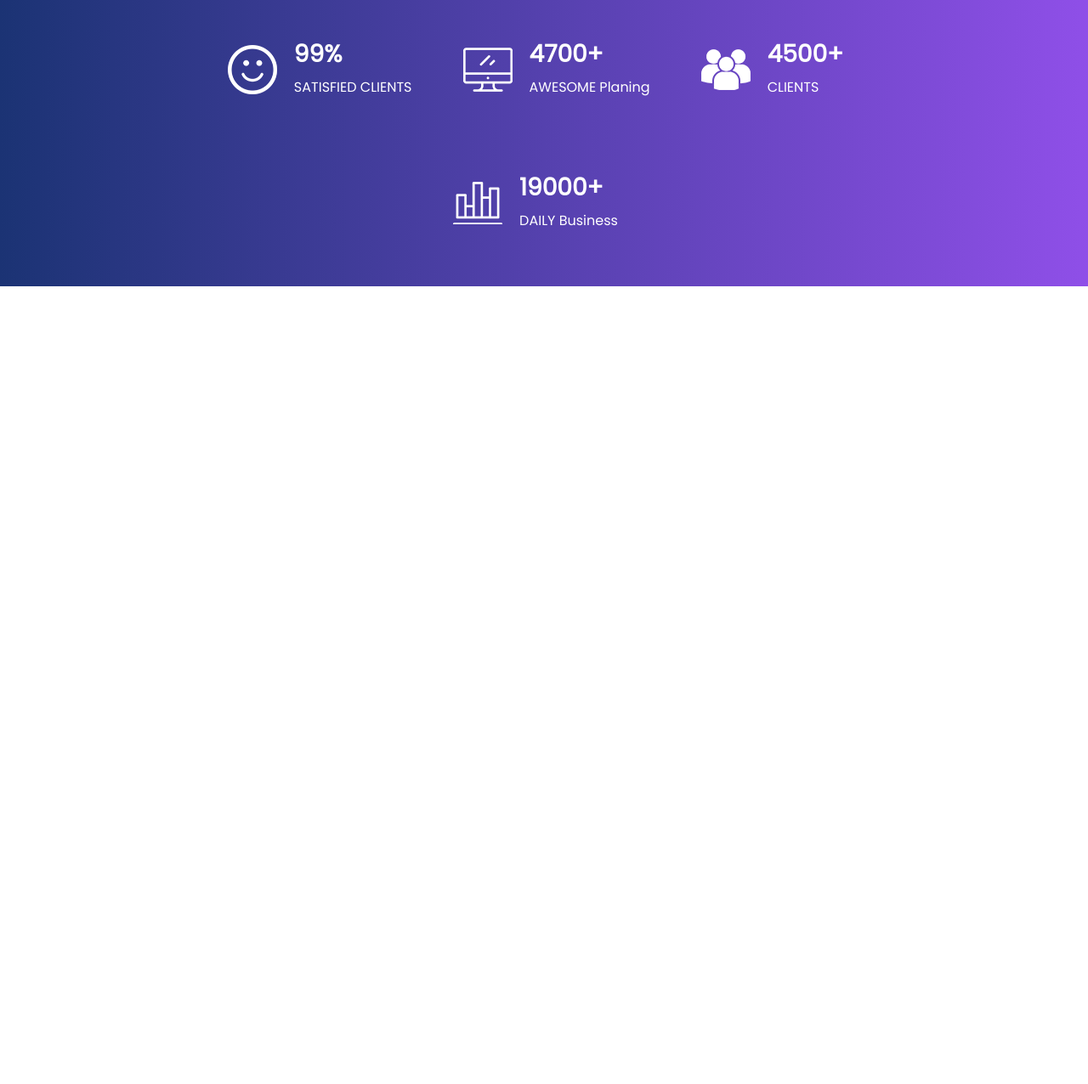
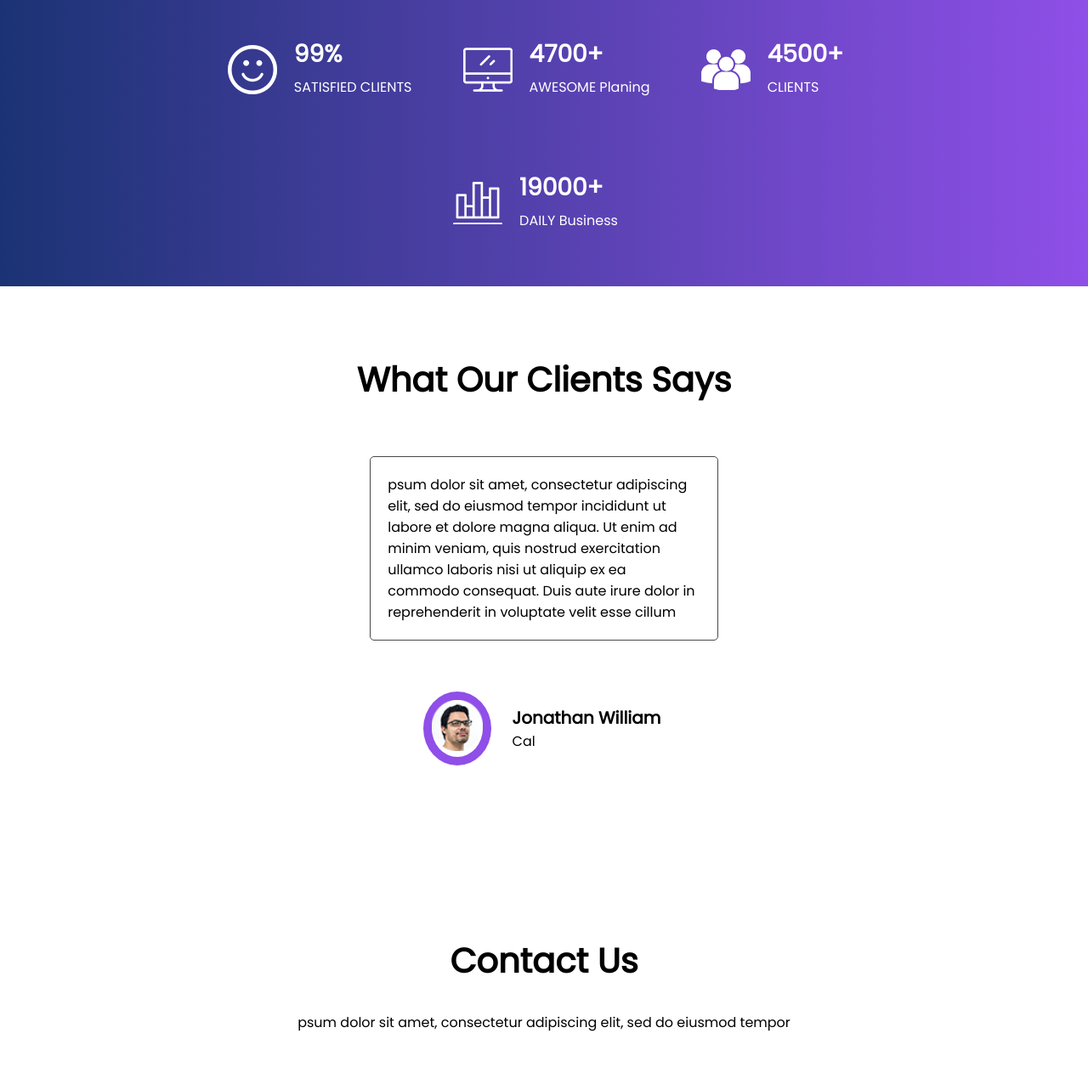
Before and after one commit to fahadmahmud04/agency-01, a plain HTML site: page index2.html in a window 1280 px wide. Shown: the part 4329-5605 px from the top of the page at 85% size. Before the commit the page ends 4666 px from the top, so only its background shows below. Drawn offline with Linux system fonts and the light colour scheme; a web font is replaced by a local one.

Commit message:
added client section and some contact section

```diff
--- a/css/style2.css
+++ b/css/style2.css
@@ -134,7 +134,6 @@ li {
     color: #fff;
     font-weight: bold;
     font-size: 45px;
-    font-family: 'Poppins', sans-serif;
     line-height: 1.2em;
     margin: 0px 0px 25px 0px;
 }
@@ -347,7 +346,7 @@ li {
     padding: 20px;
 }
 
-.detail-box {
+.contents .detail-box {
     padding: 20px;
     display: flex;
     justify-content: center;
@@ -367,3 +366,92 @@ li {
 }
 
 /* why section finish */
+/* client section strat here */
+.client-section {}
+
+.client-area {
+    display: flex;
+    justify-content: center;
+    align-items: center;
+    flex-direction: column;
+    padding: 80px 10%;
+}
+
+.client-area h2 {
+    text-align: center;
+    color: #000;
+    font-size: 40px;
+    font-weight: bold;
+}
+
+.client-area .massage-box {
+    width: 40%;
+    border: 1px solid #4b4747;
+    border-radius: 5px;
+    display: flex;
+    justify-content: center;
+    align-items: center;
+    padding: 20px;
+    margin: 60px 10px 10px 10px;
+}
+
+.client-area .detail-box {
+    display: flex;
+    flex-direction: row;
+    justify-content: flex-start;
+    align-items: center;
+    margin: 50px;
+}
+
+.img-box {
+    border: 10px solid #8f4fe8;
+    border-radius: 100%;
+    width: 80px;
+    margin: 0px 20px 0px 0px;
+}
+
+.img-box img {
+    width: 100%;
+}
+
+.detail-box .name-client {
+    margin: 5px;
+    display: flex;
+    justify-content: center;
+    align-items: flex-start;
+    flex-direction: column;
+}
+
+.name-client h5 {
+    font-size: 20px;
+}
+
+.name-client p {
+    font-size: 16px;
+}
+
+/* client section finish here */
+/* contact section start here */
+.contact-area {
+    padding: 50px 0px;
+}
+
+.contact-heading {
+    display: flex;
+    justify-content: center;
+    align-items: center;
+    text-align: center;
+    flex-direction: column;
+
+}
+
+.contact-heading h2 {
+    font-size: 40px;
+    padding: 20px 0px;
+
+}
+
+.contact-heading p {
+    font-size: 16px;
+    padding: 10px 0px;
+}
--- a/index2.html
+++ b/index2.html
@@ -166,6 +166,46 @@
             </div>
         </div>
     </section>
+    <section class="client-section">
+        <div class="client-area">
+            <h2>
+                What Our Clients Says
+            </h2>
+            <div class="massage-box">
+                <p>
+                    psum dolor sit amet, consectetur adipiscing elit, sed do eiusmod tempor incididunt ut labore et
+                    dolore magna aliqua. Ut
+                    enim ad minim veniam, quis nostrud exercitation ullamco laboris nisi ut aliquip ex ea commodo
+                    consequat. Duis aute irure
+                    dolor in reprehenderit in voluptate velit esse cillum
+                </p>
+            </div>
+            <div class="detail-box">
+                <div class="img-box">
+                    <img src="images/client.png" alt="Client Picture here!">
+                </div>
+                <div class="name-client">
+                    <h5>
+                        Jonathan William
+                    </h5>
+                    <p> Cal </p>
+                </div>
+            </div>
+        </div>
+    </section>
+    <section class="contact-area">
+        <div class="contact-heading">
+            <h2>
+                Contact Us
+            </h2>
+            <p>
+                psum dolor sit amet, consectetur adipiscing elit, sed do eiusmod tempor
+            </p>
+        </div>
+        <div class="contact-form">
+
+        </div>
+    </section>
 
 </body>
 
```
